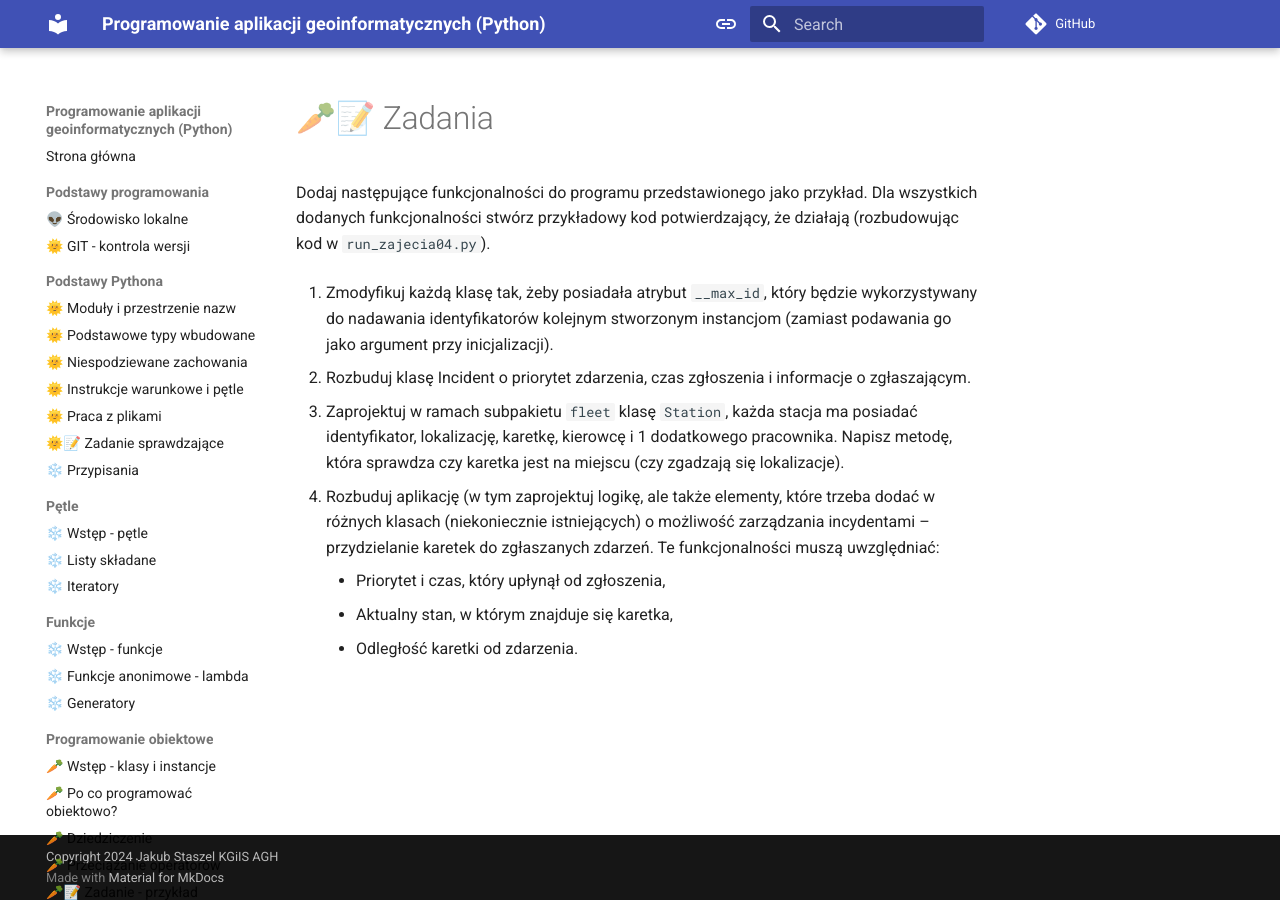
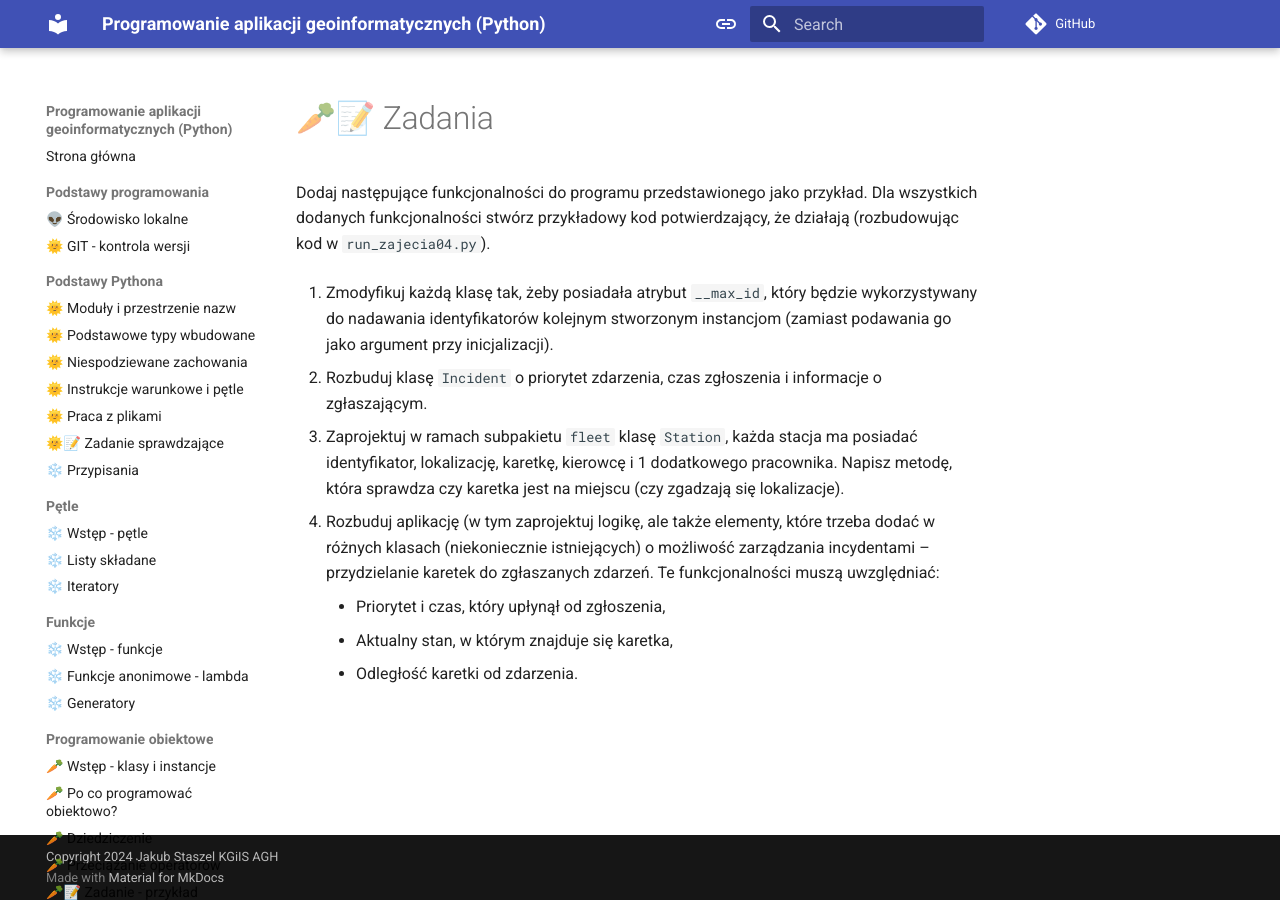
Before and after one commit to eo-agh/geoapps-python-course, an MkDocs documentation site: the page built from docs/zaj03/zadania.md, in a window 1280 px wide. Built offline with MkDocs 1.6.1 and Material for MkDocs 9.7.7, drawn with Linux system fonts in a browser that asks for light colours; comment, search, counter and statistics services are not loaded.

Commit message:
Zaj03 update3

```diff
--- a/docs/zaj03/zadania.md
+++ b/docs/zaj03/zadania.md
@@ -2,7 +2,7 @@ Dodaj następujące funkcjonalności do programu przedstawionego jako przykład.
 
 1. Zmodyfikuj każdą klasę tak, żeby posiadała atrybut `__max_id`, który będzie wykorzystywany do nadawania identyfikatorów kolejnym stworzonym instancjom (zamiast podawania go jako argument przy inicjalizacji).
 
-2. Rozbuduj klasę Incident o priorytet zdarzenia, czas zgłoszenia i informacje o zgłaszającym.
+2. Rozbuduj klasę `Incident` o priorytet zdarzenia, czas zgłoszenia i informacje o zgłaszającym.
 
 3. Zaprojektuj w ramach subpakietu `fleet` klasę `Station`, każda stacja ma posiadać identyfikator, lokalizację, karetkę, kierowcę i 1 dodatkowego pracownika. Napisz metodę, która sprawdza czy karetka jest na miejscu (czy zgadzają się lokalizacje).
 
```
